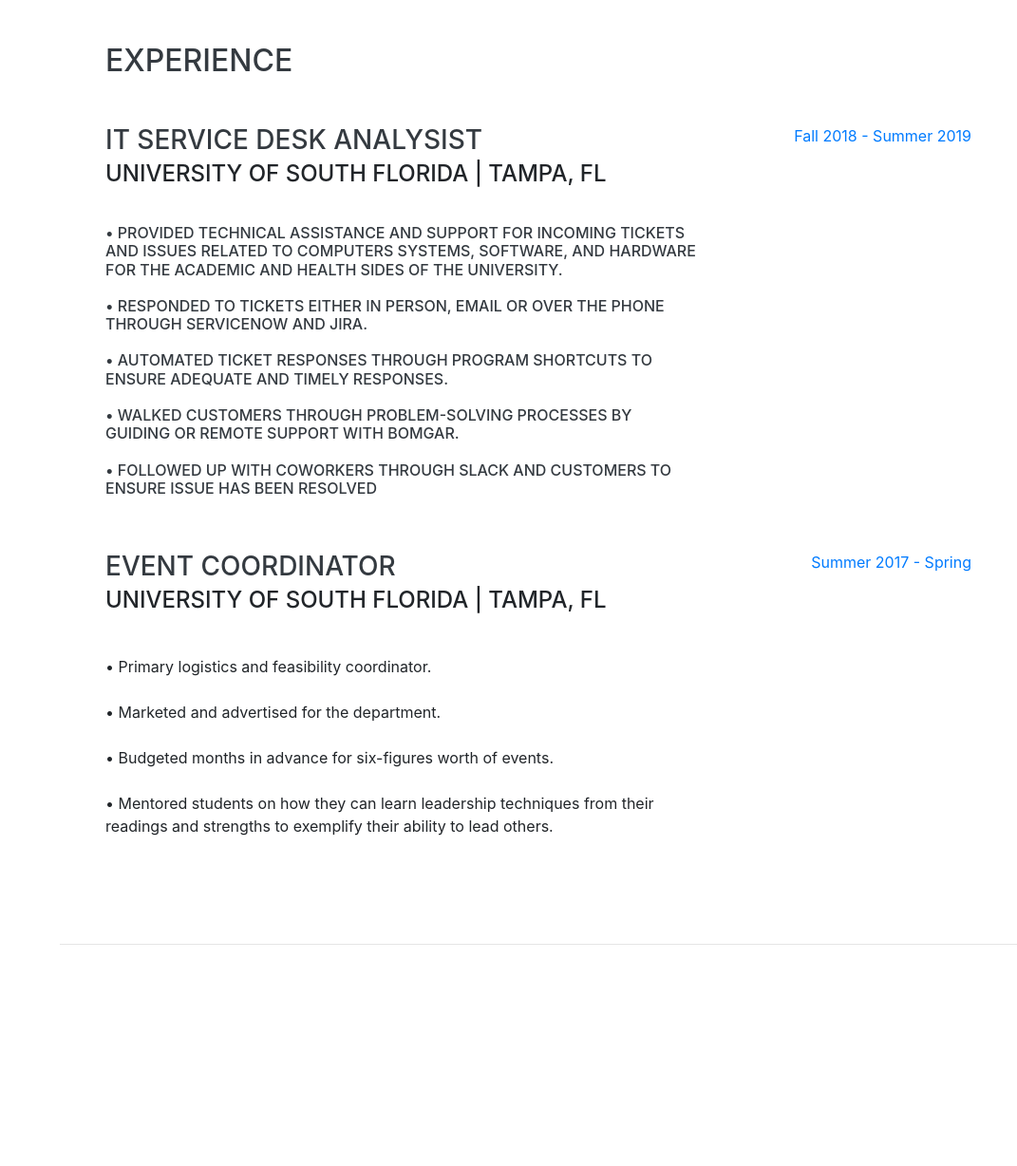
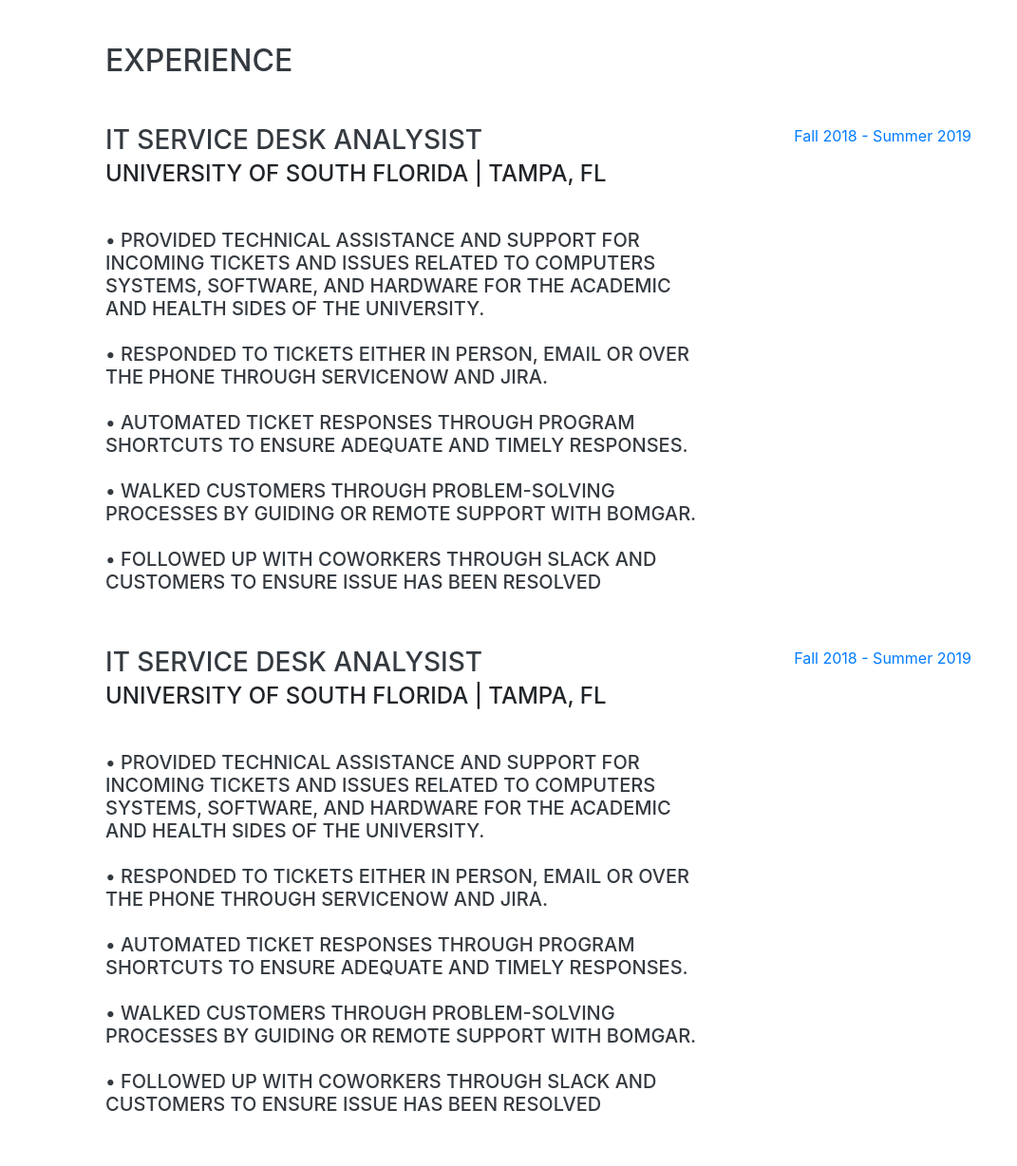
Before and after one commit to jcc03/carroll-joseph, a website with bundled scripts: page index.html in a window 1280 px wide. Shown: the part 804-2032 px from the top of the page at 95% size, without its empty margins (209-1280 px from the left). Built offline with nearby package versions, Linux system fonts and the light colour scheme; a web font is replaced by a local one.

Commit message:
Update index.html

```diff
--- a/index.html
+++ b/index.html
@@ -91,13 +91,30 @@
           <div class="resume-content">
             <h3 class="mb-0">IT Service Desk Analysist</h3>
             <div class="subheading mb-3">University of South Florida | Tampa, FL</div>
-            <h6>
+            <h5>
                <br> • Provided technical assistance and support for incoming tickets and issues related to computers systems, software, and hardware for the Academic and Health sides of the University.  </br>
                <br> • Responded to tickets either in person, email or over the phone through ServiceNow and Jira.  </br>
                <br> • Automated ticket responses through program shortcuts to ensure adequate and timely responses. </br>
                <br> • Walked customers through problem-solving processes by guiding or remote support with Bomgar. </br>
                <br> • Followed up with coworkers through Slack and customers to ensure issue has been resolved </br>
-              </h6>
+              </h5>
+          </div>
+          <div class="resume-date text-md-right">
+            <span class="text-primary">Fall 2018 - Summer 2019</span>
+          </div>
+        </div>
+
+        <div class="resume-item d-flex flex-column flex-md-row justify-content-between mb-5">
+          <div class="resume-content">
+            <h3 class="mb-0">IT Service Desk Analysist</h3>
+            <div class="subheading mb-3">University of South Florida | Tampa, FL</div>
+            <h5>
+               <br> • Provided technical assistance and support for incoming tickets and issues related to computers systems, software, and hardware for the Academic and Health sides of the University.  </br>
+               <br> • Responded to tickets either in person, email or over the phone through ServiceNow and Jira.  </br>
+               <br> • Automated ticket responses through program shortcuts to ensure adequate and timely responses. </br>
+               <br> • Walked customers through problem-solving processes by guiding or remote support with Bomgar. </br>
+               <br> • Followed up with coworkers through Slack and customers to ensure issue has been resolved </br>
+              </h5>
           </div>
           <div class="resume-date text-md-right">
             <span class="text-primary">Fall 2018 - Summer 2019</span>
```
